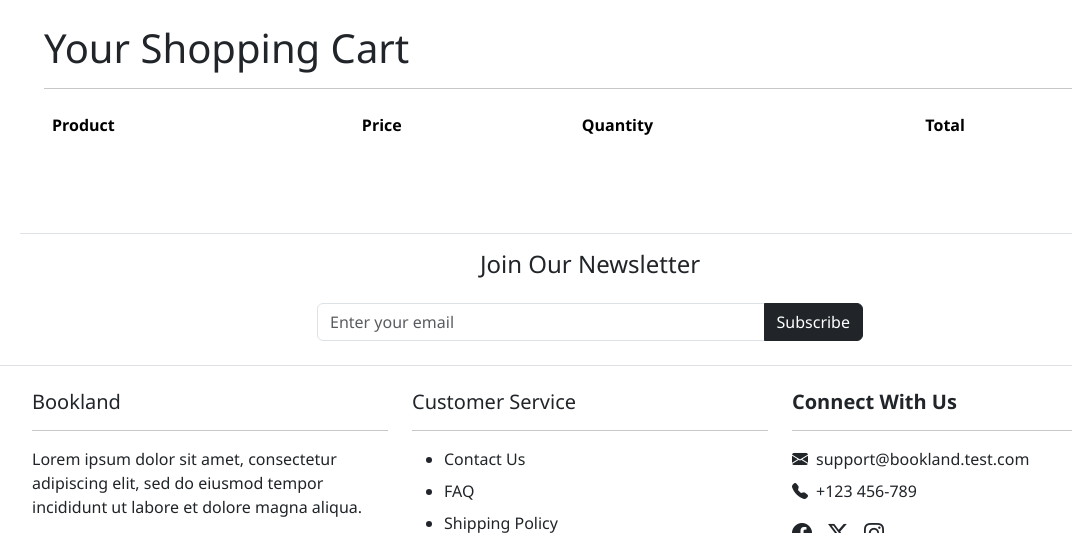
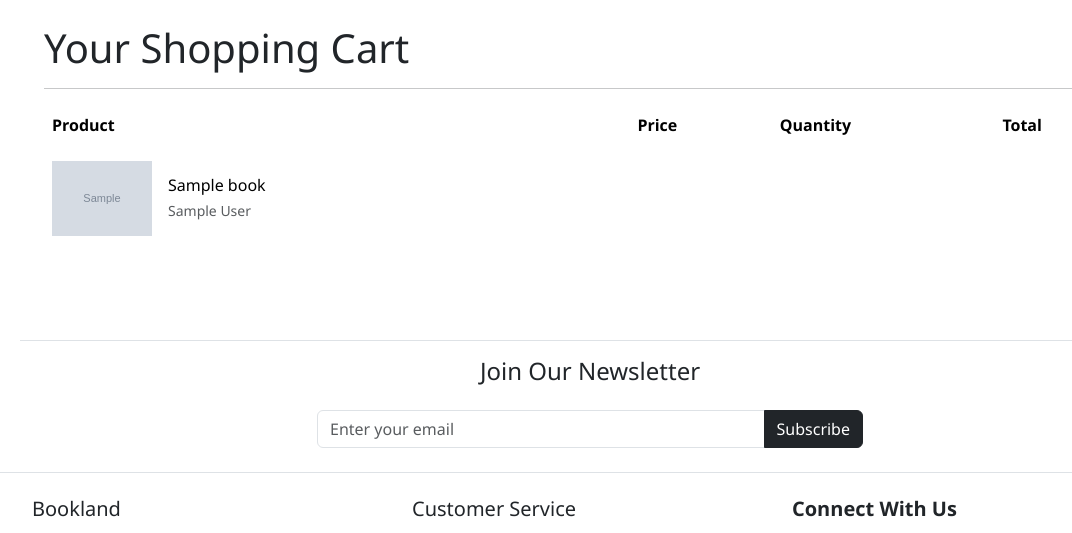
Before and after one commit to onur-CK/BookLand, a Django app: template cart/templates/cart/cart.html in a window 1280 px wide. Shown: the part 69-602 px from the top of the page, without its empty margins (50-1122 px from the left). Run offline with Django 5.2, Linux system fonts and the light colour scheme; the template is opened without the code that fills it: most values are stand-ins (such as "Sample title", 1, 10 or a date in 2020); grey boxes marked "Sample" are stand-in pictures; lists and menus that the app fills with data are empty.

Commit message:
Create the cart item image part of the sopping cart.

```diff
--- a/cart/templates/cart/cart.html
+++ b/cart/templates/cart/cart.html
@@ -21,8 +21,31 @@
                         <th scope="col">Price</th>
                         <th scope="col">Quantity</th>
                         <th scope="col">Total</th>
+
                     </tr>
                 </thead>
+                <tbody>
+
+                    <tr>
+                        <td class="py-3">
+                            <div class="d-flex align-items-center">
+                                <div class="cart-item-image me-3">
+                                    {% if item.book.image %}
+                                    <img src="{{ item.book.image.url }}" alt="{{ item.book.title }}" class="img-fluid" style="max-width: 100px;">
+                                    {% else %}
+                                    <div class="book-image-container" style="width: 80px; height: 120px;">
+                                        <span class="book-image-placeholder">Book Image</span>
+                                    </div>
+                                    {% endif %}
+                                </div>
+                                <div>
+                                    <h6 class="mb-1">{{ item.book.title }}</h6>
+                                    <p class="small text-muted mb-0">{{ item.book.author }}</p>
+                                </div>
+                            </div>
+                        </td>
+                    </tr>
+                </tbody>
             </table>
         </div>
     </div>
```
